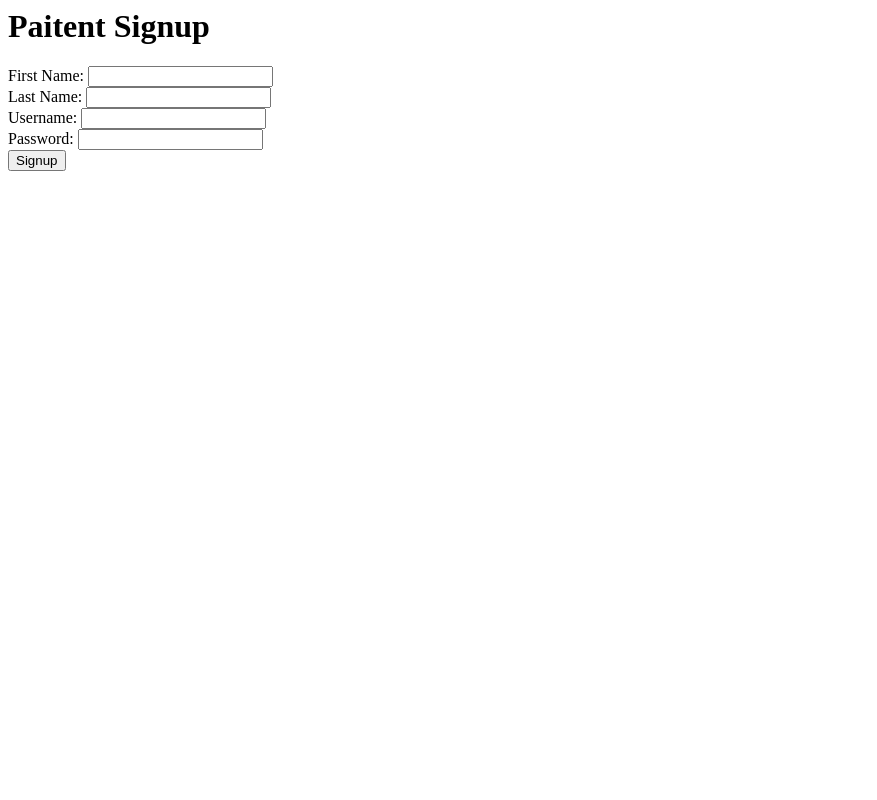
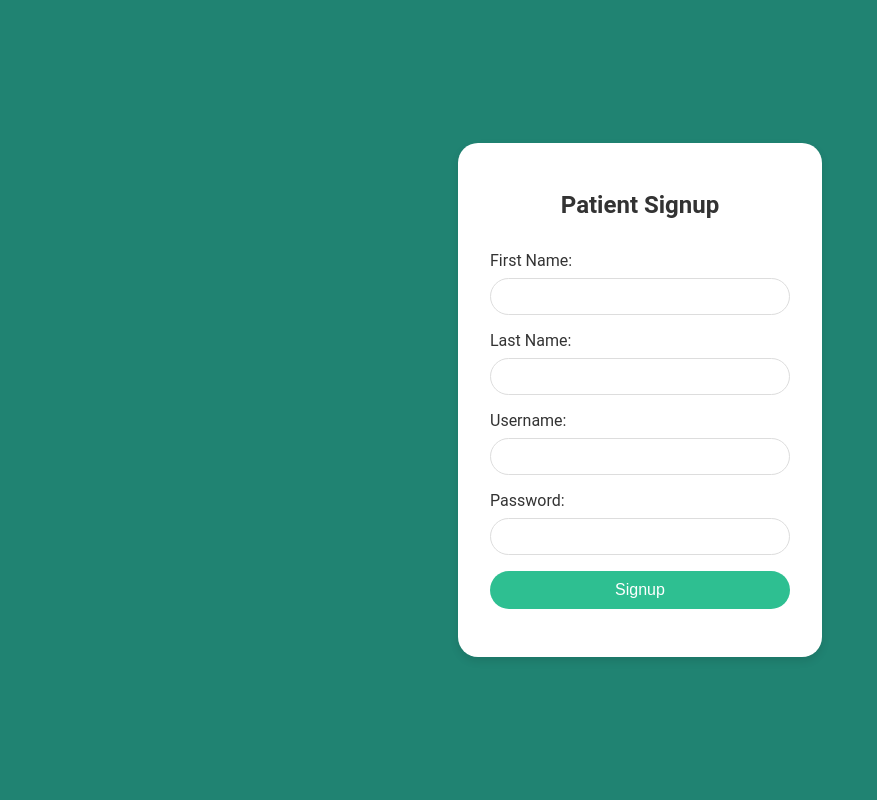
Before and after one commit to akhilar33/Patient-Tracker-System---ASAP-Team, a Flask app: page /paitent_signup in a window 1280 px wide. Shown: the whole page, without its empty margins (0-877 px from the left). Run offline with Flask 2, Linux system fonts and the light colour scheme.

Commit message:
added UI for patient signup  page

```diff
--- a/src/View/templates/paitent_signup.html
+++ b/src/View/templates/paitent_signup.html
@@ -1,22 +1,101 @@
-<DOCTYPE html>
+<!DOCTYPE html>
 <html lang="en">
 <head>
-    <!-- Head content here -->
+    <meta charset="UTF-8">
+    <meta http-equiv="X-UA-Compatible" content="IE=edge">
+    <meta name="viewport" content="width=device-width, initial-scale=1.0">
+    <title>Patient Signup</title>
+    <style>
+        body {
+            font-family: 'Roboto', sans-serif;
+            background-color: #208372;
+            color: #fff;
+            margin: 0;
+            padding: 0;
+            display: flex;
+            justify-content: center;
+            align-items: center;
+            height: 100vh;
+        }
+
+        .signup-form {
+            background: #fff;
+            padding: 2rem;
+            border-radius: 20px;
+            box-shadow: 0 4px 8px rgba(0, 0, 0, 0.1);
+            color: #333;
+            width: 300px;
+            margin: auto;
+        }
+
+        .form-group {
+            margin-bottom: 1rem;
+        }
+
+        .form-group label {
+            display: block;
+            text-align: left;
+            margin-bottom: .5rem;
+        }
+
+        .form-group input {
+            width: 100%;
+            padding: 10px;
+            border-radius: 20px;
+            border: 1px solid #ddd;
+            box-sizing: border-box;
+        }
+
+        .btn-custom {
+            display: block;
+            width: 100%;
+            padding: 10px;
+            font-size: 1em;
+            color: white;
+            border: none;
+            border-radius: 20px;
+            background-color: #2ebf91;
+            margin-bottom: 1rem;
+            cursor: pointer;
+            transition: background-color 0.3s ease;
+        }
+
+        .btn-custom:hover {
+            background-color: #29ab87;
+        }
+
+        h1 {
+            color: #333;
+            font-size: 1.5rem;
+            text-align: center;
+            margin-bottom: 2rem;
+        }
+    </style>
 </head>
 <body>
-    <h1>Paitent Signup</h1>
-    <form action="{{ url_for('paitent_signup') }}" method="post">
+    <div class="signup-form">
+        <h1>Patient Signup</h1>
+        <form action="{{ url_for('patient_signup') }}" method="post">
+            <div class="form-group">
                 <label for="first">First Name:</label>
-        <input type="text" name="first" id="first" required><br>
+                <input type="text" name="first" id="first" required>
+            </div>
+            <div class="form-group">
                 <label for="last">Last Name:</label>
-        <input type="text" name="last" id="last" required><br>
+                <input type="text" name="last" id="last" required>
+            </div>
+            <div class="form-group">
                 <label for="username">Username:</label>
-        <input type="text" name="username" id="username" required><br>
+                <input type="text" name="username" id="username" required>
+            </div>
+            <div class="form-group">
                 <label for="password">Password:</label>
-        <input type="password" name="password" id="password" required><br>
+                <input type="password" name="password" id="password" required>
+            </div>
             <!-- Add more fields as needed -->
-        <button type="submit">Signup</button>
+            <button type="submit" class="btn-custom">Signup</button>
         </form>
+    </div>
 
     <script>
         document.addEventListener('DOMContentLoaded', function () {
```
Lines whose indentation alone changed are shown as unchanged.
